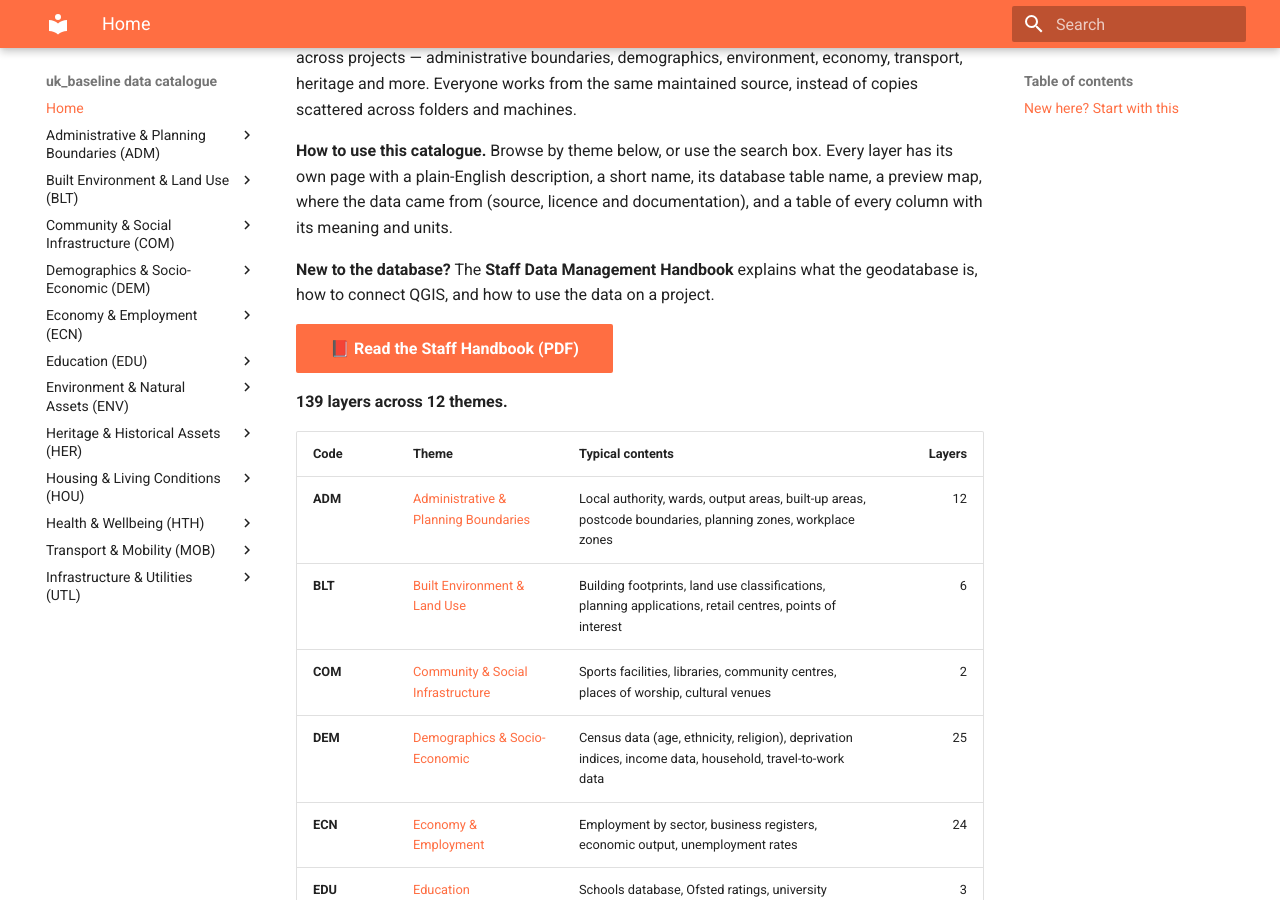
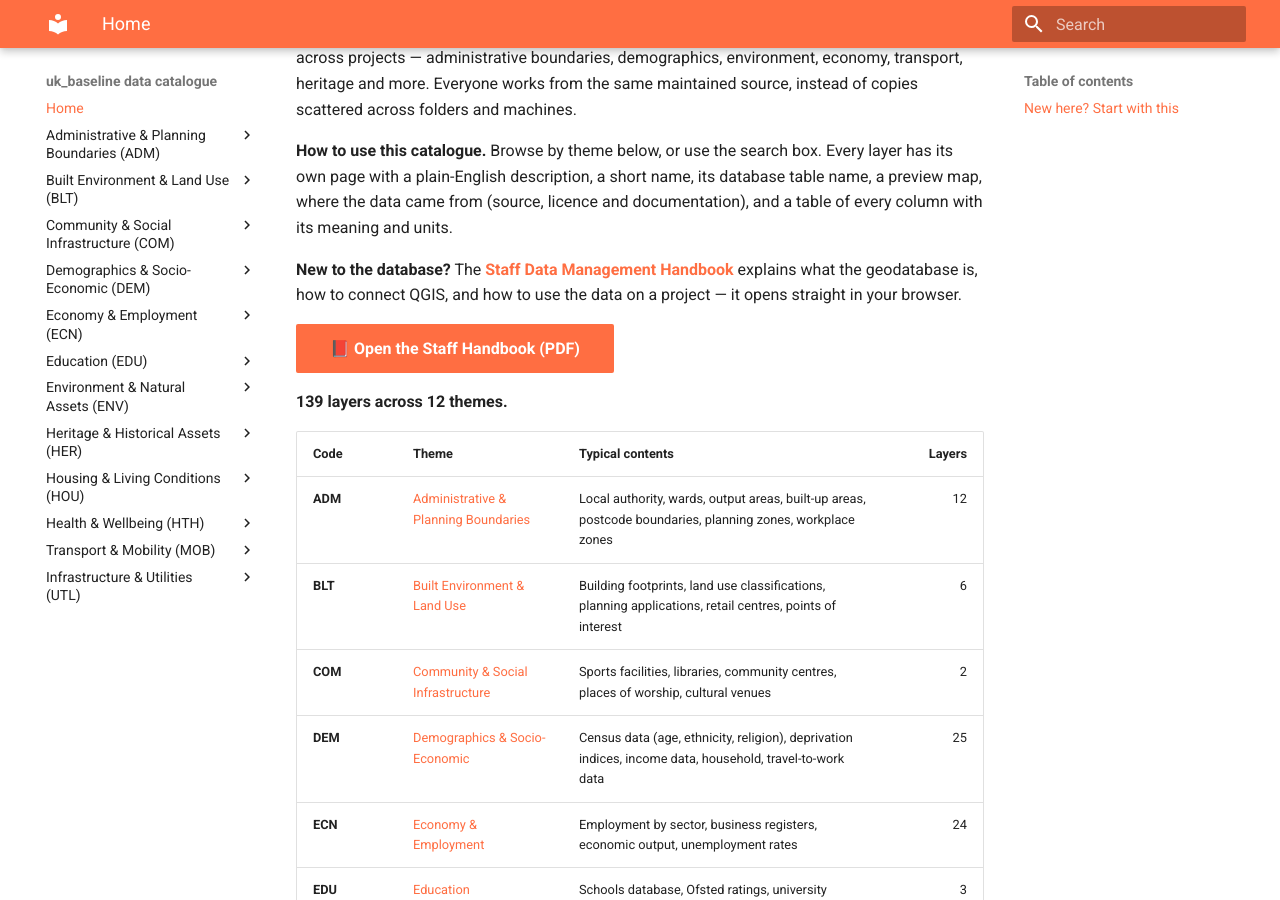
Before and after one commit to Prior-Partners/PP_uk_baseline, an MkDocs documentation site: the page built from docs/index.md, in a window 1280 px wide and 900 px high, scrolled down 302 px. Built offline with MkDocs 1.6.1 and Material for MkDocs 9.7.7, drawn with Linux system fonts in a browser that asks for light colours.

Commit message:
Homepage: open the Staff Handbook PDF in a new browser tab; make the handbook name an inline link too

```diff
--- a/docs/index.md
+++ b/docs/index.md
@@ -15,10 +15,10 @@
 a preview map, where the data came from (source, licence and documentation), and a table
 of every column with its meaning and units.
 
-**New to the database?** The **Staff Data Management Handbook** explains what the geodatabase
-is, how to connect QGIS, and how to use the data on a project.
+**New to the database?** The **[Staff Data Management Handbook](PP_Staff_Data_Management_Handbook.pdf){ target="_blank" }** explains what the geodatabase
+is, how to connect QGIS, and how to use the data on a project — it opens straight in your browser.
 
-[📕 Read the Staff Handbook (PDF)](PP_Staff_Data_Management_Handbook.pdf){ .md-button .md-button--primary }
+[📕 Open the Staff Handbook (PDF)](PP_Staff_Data_Management_Handbook.pdf){ .md-button .md-button--primary target="_blank" }
 
 **139 layers across 12 themes.**
 
```
Also changed, not shown: 1 other file.
